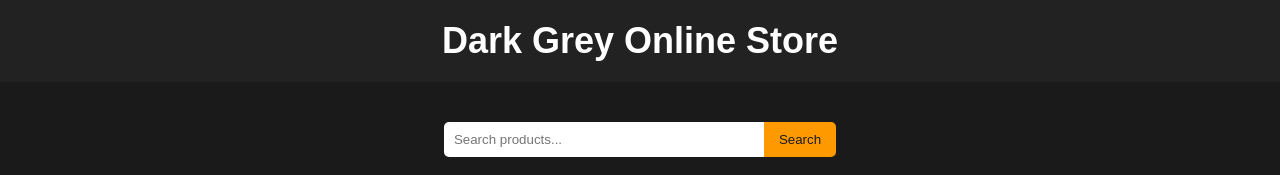
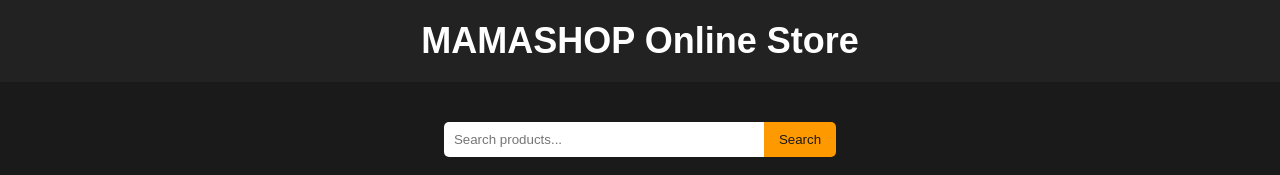
Before and after one commit to ulteare/ulteare.github.io, a plain HTML site: page store.html in a window 1280 px wide. Shown: the top 175 px of the page. Drawn offline with Linux system fonts and the light colour scheme.

Commit message:
Update store.html

```diff
--- a/store.html
+++ b/store.html
@@ -87,7 +87,7 @@
 </head>
 <body>
     <header>
-        <h1>Dark Grey Online Store</h1>
+        <h1>MAMASHOP Online Store</h1>
     </header>
     <div class="container">
         <div class="search-bar">
```
